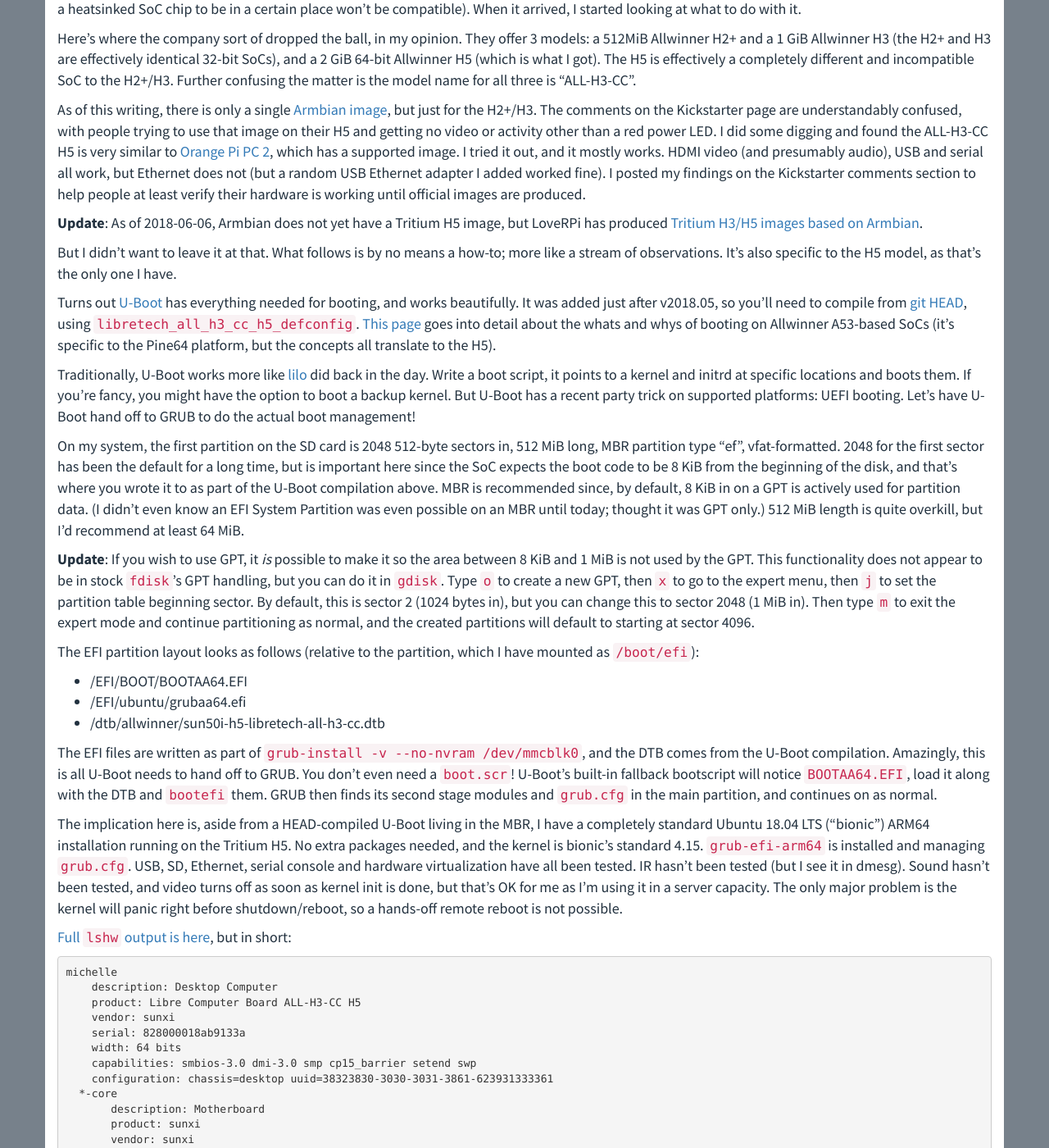
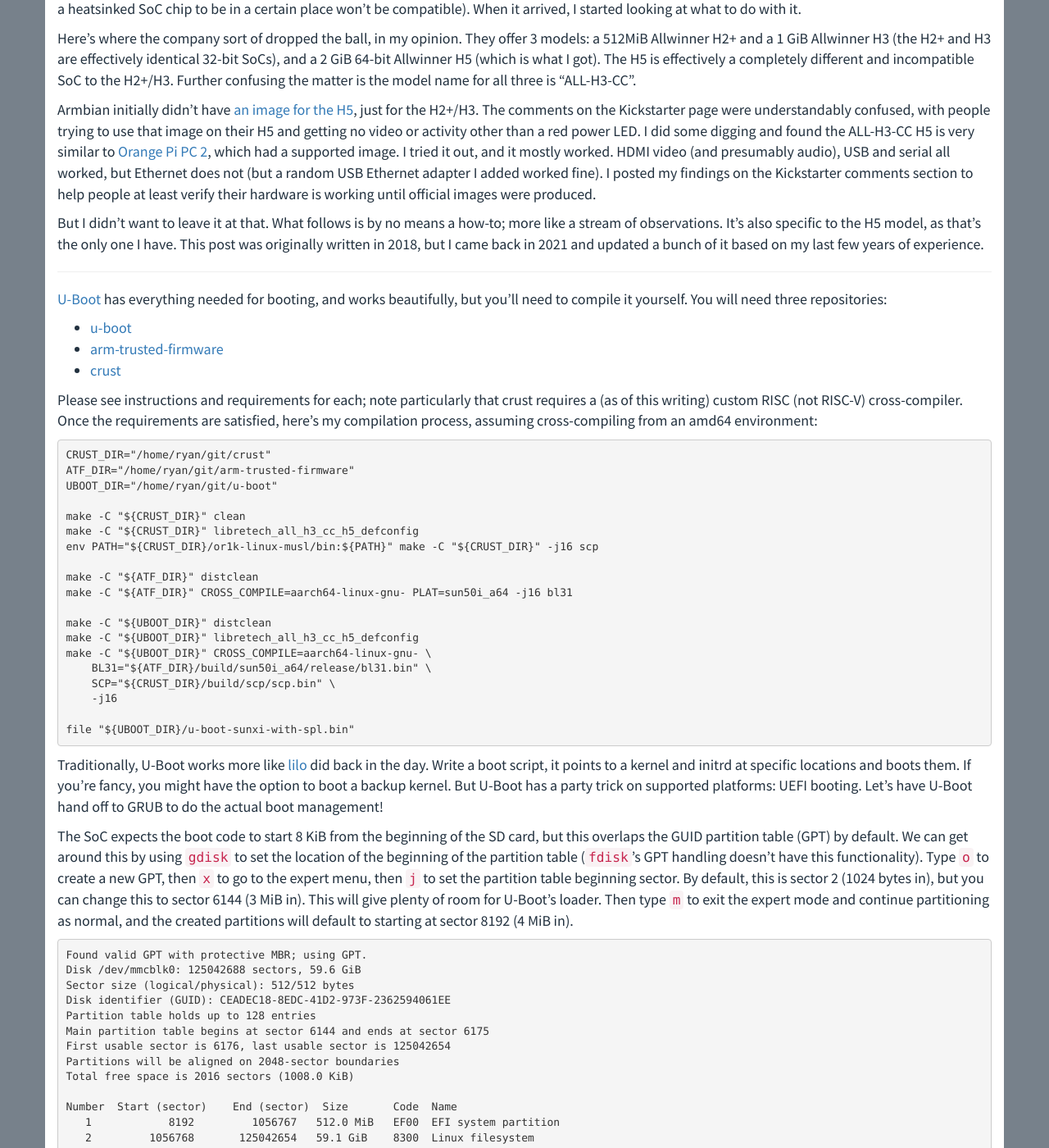
Before and after one commit to rfinnie/jekyll-finnie, a Jekyll site: the page built from _posts/2018-05-27-linux-on-the-libre-computer-tritium-allh3cc-h5.md, in a window 1280 px wide and 1400 px high, scrolled down 782 px. Shown: the whole window at 82% size. Built offline with Jekyll 4.4.1, drawn with Linux system fonts in a browser that asks for light colours; nearby versions of some CDN libraries; comment, search, counter and statistics services are not loaded; some of the changed text lies outside the part shown.

Commit message:
Update "Linux on the Libre Computer Tritium ALL-H3-CC H5"

````diff
--- a/_posts/2018-05-27-linux-on-the-libre-computer-tritium-allh3cc-h5.md
+++ b/_posts/2018-05-27-linux-on-the-libre-computer-tritium-allh3cc-h5.md
@@ -18,40 +18,84 @@
 
 Here's where the company sort of dropped the ball, in my opinion.  They offer 3 models: a 512MiB Allwinner H2+ and a 1 GiB Allwinner H3 (the H2+ and H3 are effectively identical 32-bit SoCs), and a 2 GiB 64-bit Allwinner H5 (which is what I got).  The H5 is effectively a completely different and incompatible SoC to the H2+/H3.  Further confusing the matter is the model name for all three is "ALL-H3-CC".
 
-As of this writing, there is only a single [Armbian image](https://www.armbian.com/tritium-h3/), but just for the H2+/H3.  The comments on the Kickstarter page are understandably confused, with people trying to use that image on their H5 and getting no video or activity other than a red power LED.  I did some digging and found the ALL-H3-CC H5 is very similar to [Orange Pi PC 2](https://www.armbian.com/orange-pi-pc2/), which has a supported image.  I tried it out, and it mostly works.  HDMI video (and presumably audio), USB and serial all work, but Ethernet does not (but a random USB Ethernet adapter I added worked fine).  I posted my findings on the Kickstarter comments section to help people at least verify their hardware is working until official images are produced.
+Armbian initially didn't have [an image for the H5](https://www.armbian.com/tritium-h5/), just for the H2+/H3.  The comments on the Kickstarter page were understandably confused, with people trying to use that image on their H5 and getting no video or activity other than a red power LED.  I did some digging and found the ALL-H3-CC H5 is very similar to [Orange Pi PC 2](https://www.armbian.com/orange-pi-pc2/), which had a supported image.  I tried it out, and it mostly worked.  HDMI video (and presumably audio), USB and serial all worked, but Ethernet does not (but a random USB Ethernet adapter I added worked fine).  I posted my findings on the Kickstarter comments section to help people at least verify their hardware is working until official images were produced.
 
-**Update**: As of 2018-06-06, Armbian does not yet have a Tritium H5 image, but LoveRPi has produced [Tritium H3/H5 images based on Armbian](http://share.loverpi.com/board/libre-computer-project/libre-computer-board-all-h3-cc/image/ubuntu/).
+But I didn't want to leave it at that.  What follows is by no means a how-to; more like a stream of observations.  It's also specific to the H5 model, as that's the only one I have.  This post was originally written in 2018, but I came back in 2021 and updated a bunch of it based on my last few years of experience.
 
-But I didn't want to leave it at that.  What follows is by no means a how-to; more like a stream of observations.  It's also specific to the H5 model, as that's the only one I have.
+---
 
-Turns out [U-Boot](https://www.denx.de/wiki/U-Boot) has everything needed for booting, and works beautifully.  It was added just after v2018.05, so you'll need to compile from [git HEAD](https://www.denx.de/wiki/U-Boot/SourceCode), using `libretech_all_h3_cc_h5_defconfig`.  [This page](https://github.com/apritzel/pine64/) goes into detail about the whats and whys of booting on Allwinner A53-based SoCs (it's specific to the Pine64 platform, but the concepts all translate to the H5).
+[U-Boot](https://www.denx.de/wiki/U-Boot) has everything needed for booting, and works beautifully, but you'll need to compile it yourself.  You will need three repositories:
 
-Traditionally, U-Boot works more like [lilo](https://en.wikipedia.org/wiki/LILO_(boot_loader)) did back in the day.  Write a boot script, it points to a kernel and initrd at specific locations and boots them.  If you're fancy, you might have the option to boot a backup kernel.  But U-Boot has a recent party trick on supported platforms: UEFI booting.  Let's have U-Boot hand off to GRUB to do the actual boot management!
+  * [u-boot](https://github.com/u-boot/u-boot)
+  * [arm-trusted-firmware](https://github.com/ARM-software/arm-trusted-firmware)
+  * [crust](https://github.com/crust-firmware/crust)
 
-On my system, the first partition on the SD card is 2048 512-byte sectors in, 512 MiB long, MBR partition type "ef", vfat-formatted.  2048 for the first sector has been the default for a long time, but is important here since the SoC expects the boot code to be 8 KiB from the beginning of the disk, and that's where you wrote it to as part of the U-Boot compilation above.  MBR is recommended since, by default, 8 KiB in on a GPT is actively used for partition data.  (I didn't even know an EFI System Partition was even possible on an MBR until today; thought it was GPT only.)  512 MiB length is quite overkill, but I'd recommend at least 64 MiB.
+Please see instructions and requirements for each; note particularly that crust requires a (as of this writing) custom RISC (not RISC-V) cross-compiler.  Once the requirements are satisfied, here's my compilation process, assuming cross-compiling from an amd64 environment:
 
-**Update**: If you wish to use GPT, it *is* possible to make it so the area between 8 KiB and 1 MiB is not used by the GPT.  This functionality does not appear to be in stock `fdisk`'s GPT handling, but you can do it in `gdisk`.  Type `o` to create a new GPT, then `x` to go to the expert menu, then `j` to set the partition table beginning sector.  By default, this is sector 2 (1024 bytes in), but you can change this to sector 2048 (1 MiB in).  Then type `m` to exit the expert mode and continue partitioning as normal, and the created partitions will default to starting at sector 4096.
+``` shell
+CRUST_DIR="/home/ryan/git/crust"
+ATF_DIR="/home/ryan/git/arm-trusted-firmware"
+UBOOT_DIR="/home/ryan/git/u-boot"
 
-The EFI partition layout looks as follows (relative to the partition, which I have mounted as `/boot/efi`):
+make -C "${CRUST_DIR}" clean
+make -C "${CRUST_DIR}" libretech_all_h3_cc_h5_defconfig
+env PATH="${CRUST_DIR}/or1k-linux-musl/bin:${PATH}" make -C "${CRUST_DIR}" -j16 scp
+
+make -C "${ATF_DIR}" distclean
+make -C "${ATF_DIR}" CROSS_COMPILE=aarch64-linux-gnu- PLAT=sun50i_a64 -j16 bl31
+
+make -C "${UBOOT_DIR}" distclean
+make -C "${UBOOT_DIR}" libretech_all_h3_cc_h5_defconfig
+make -C "${UBOOT_DIR}" CROSS_COMPILE=aarch64-linux-gnu- \
+    BL31="${ATF_DIR}/build/sun50i_a64/release/bl31.bin" \
+    SCP="${CRUST_DIR}/build/scp/scp.bin" \
+    -j16
+
+file "${UBOOT_DIR}/u-boot-sunxi-with-spl.bin"
+```
+
+Traditionally, U-Boot works more like [lilo](https://en.wikipedia.org/wiki/LILO_(boot_loader)) did back in the day.  Write a boot script, it points to a kernel and initrd at specific locations and boots them.  If you're fancy, you might have the option to boot a backup kernel.  But U-Boot has a party trick on supported platforms: UEFI booting.  Let's have U-Boot hand off to GRUB to do the actual boot management!
+
+The SoC expects the boot code to start 8 KiB from the beginning of the SD card, but this overlaps the GUID partition table (GPT) by default.  We can get around this by using `gdisk` to set the location of the beginning of the partition table (`fdisk`'s GPT handling doesn't have this functionality). Type `o` to create a new GPT, then `x` to go to the expert menu, then `j` to set the partition table beginning sector.  By default, this is sector 2 (1024 bytes in), but you can change this to sector 6144 (3 MiB in).  This will give plenty of room for U-Boot's loader. Then type `m` to exit the expert mode and continue partitioning as normal, and the created partitions will default to starting at sector 8192 (4 MiB in).
+
+```
+Found valid GPT with protective MBR; using GPT.
+Disk /dev/mmcblk0: 125042688 sectors, 59.6 GiB
+Sector size (logical/physical): 512/512 bytes
+Disk identifier (GUID): CEADEC18-8EDC-41D2-973F-2362594061EE
+Partition table holds up to 128 entries
+Main partition table begins at sector 6144 and ends at sector 6175
+First usable sector is 6176, last usable sector is 125042654
+Partitions will be aligned on 2048-sector boundaries
+Total free space is 2016 sectors (1008.0 KiB)
+
+Number  Start (sector)    End (sector)  Size       Code  Name
+   1            8192         1056767   512.0 MiB   EF00  EFI system partition
+   2         1056768       125042654   59.1 GiB    8300  Linux filesystem
+```
+
+The EFI partition (created with `mkfs.vfat`) layout looks as follows (relative to the partition, which I have mounted as `/boot/efi`):
 
 - /EFI/BOOT/BOOTAA64.EFI
 - /EFI/ubuntu/grubaa64.efi
-- /dtb/allwinner/sun50i-h5-libretech-all-h3-cc.dtb
 
-The EFI files are written as part of `grub-install -v --no-nvram /dev/mmcblk0`, and the DTB comes from the U-Boot compilation.  Amazingly, this is all U-Boot needs to hand off to GRUB.  You don't even need a `boot.scr`!  U-Boot's built-in fallback bootscript will notice `BOOTAA64.EFI`, load it along with the DTB and `bootefi` them.  GRUB then finds its second stage modules and `grub.cfg` in the main partition, and continues on as normal.
+The EFI files are written as part of `grub-install -v --no-nvram /dev/mmcblk0`.  Amazingly, this is all U-Boot needs to hand off to GRUB.  You don't even need a `boot.scr`!  U-Boot's built-in fallback bootscript will notice `BOOTAA64.EFI`, load it along with the DTB (which is built into `u-boot-sunxi-with-spl.bin`) and `bootefi` them.  GRUB then finds its second stage modules and `grub.cfg` in the main partition, and continues on as normal.
 
-The implication here is, aside from a HEAD-compiled U-Boot living in the MBR, I have a completely standard Ubuntu 18.04 LTS ("bionic") ARM64 installation running on the Tritium H5.  No extra packages needed, and the kernel is bionic's standard 4.15.  `grub-efi-arm64` is installed and managing `grub.cfg`.  USB, SD, Ethernet, serial console and hardware virtualization have all been tested.  IR hasn't been tested (but I see it in dmesg).  Sound hasn't been tested, and video turns off as soon as kernel init is done, but that's OK for me as I'm using it in a server capacity.  The only major problem is the kernel will panic right before shutdown/reboot, so a hands-off remote reboot is not possible.
+To install U-Boot itself, we will manually `dd` it into place at the point in the SD card the SoC expects the boot code to be:
 
-[Full `lshw` output is here](https://pastebin.ubuntu.com/p/YBRGJPzYG7/), but in short:
+``` shell
+dd if=u-boot-sunxi-with-spl.bin of=/dev/mmcblk0 bs=1k seek=8 oflag=sync
+```
+
+The implication here is, aside from a manually-compiled U-Boot living in the MBR, I have a completely standard Ubuntu 20.04 LTS ("focal") ARM64 installation running on the Tritium H5.  No extra packages needed, and the kernel is focal's standard 5.4.  `grub-efi-arm64` is installed and managing `grub.cfg`.  USB, SD, Ethernet, serial console, hardware virtualization, graphics, sound and IR have all been tested.
 
 ```
 michelle
     description: Desktop Computer
     product: Libre Computer Board ALL-H3-CC H5
-    vendor: sunxi
     serial: 828000018ab9133a
     width: 64 bits
-    capabilities: smbios-3.0 dmi-3.0 smp cp15_barrier setend swp
+    capabilities: smbios-3.0 dmi-3.0 smp cp15_barrier setend swp tagged_addr_disabled
     configuration: chassis=desktop uuid=38323830-3030-3031-3861-623931333361
   *-core
        description: Motherboard
@@ -62,15 +106,14 @@
           description: BIOS
           vendor: U-Boot
           physical id: 0
-          version: 2018.05-00424-g2a8e80dfce
-          date: 05/27/2018
+          version: 2021.01
+          date: 03/01/2021
           size: 1MiB
           capabilities: pci upgrade bootselect i2oboot
      *-firmware:1
           description: BIOS
-          physical id: 1
+          physical id: 303
           size: 1MiB
-          capabilities: pcmcia shadowing escd cdboot socketedrom
      *-cpu:{0,1,2,3}
           description: CPU
           product: cpu
````
